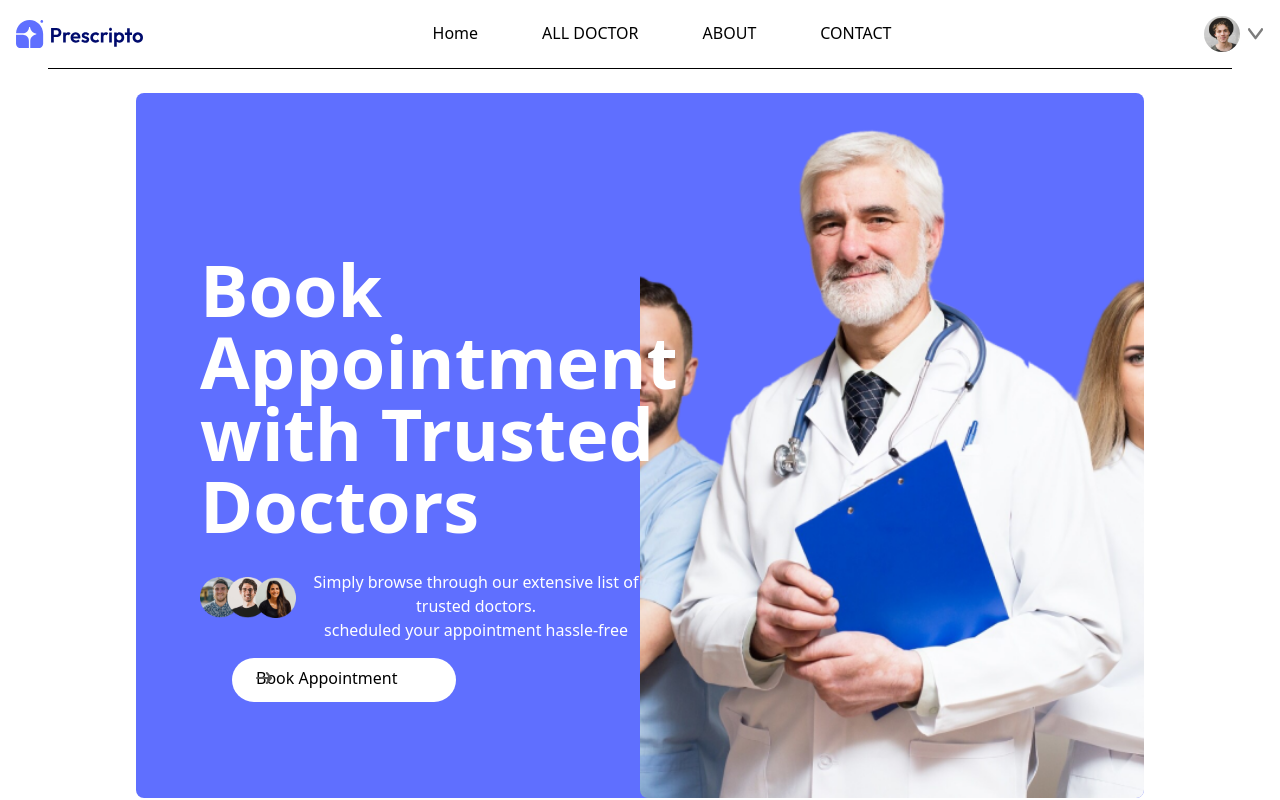
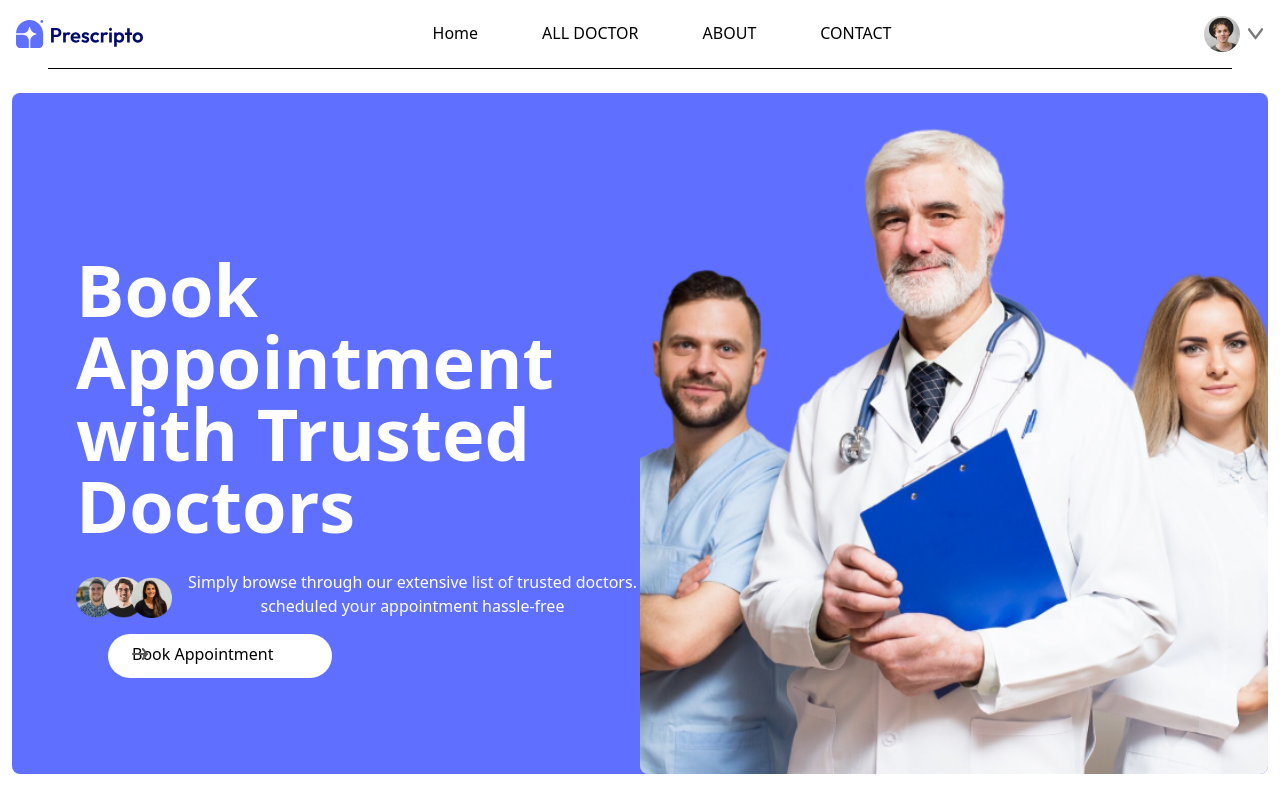
Before and after one commit to Mani-sh27/Prescripto, a React (Vite) app: page / in a window 1280 px wide. Shown: the top 800 px of the page. Built offline with nearby package versions, Linux system fonts and the light colour scheme.

Commit message:
auto commit

```diff
--- a/src/components/Header.jsx
+++ b/src/components/Header.jsx
@@ -3,7 +3,7 @@ import { assets } from '../assets/assets_frontend/assets'
 
 const Header = () => {
   return (
-    <div className='lg:flex justify-between min-w-[540px]  mx-34  bg-[#5f6fff]   mt-6 rounded-lg'>
+    <div className='lg:flex justify-between min-w-[540px]  mx-3  bg-[#5f6fff]   mt-6 rounded-lg'>
       <div>
         <h1 className='font-semibold sm:flex text-7xl text-white relative top-40 left-16 '>
           Book Appointment <br />with Trusted Doctors
```
